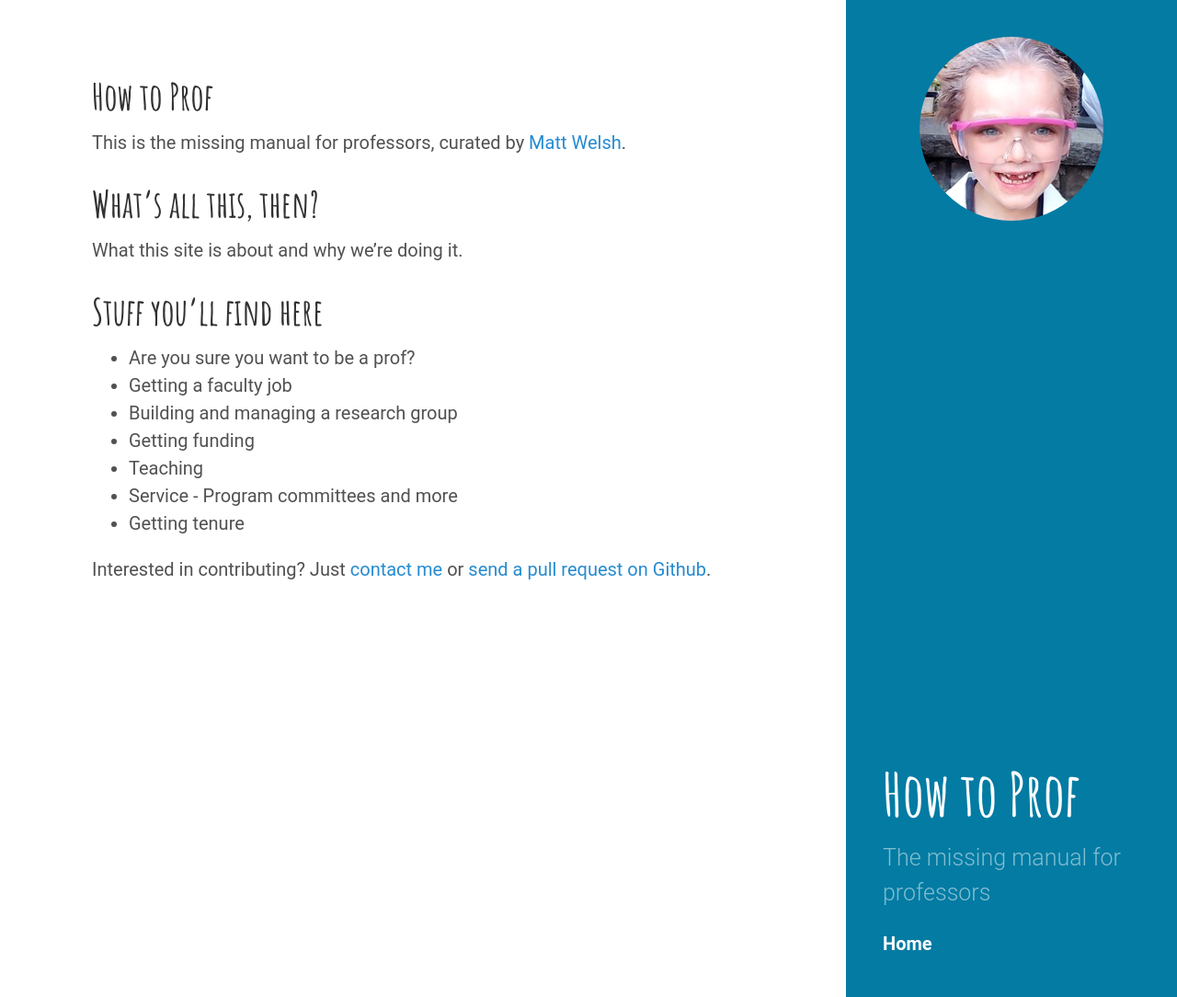
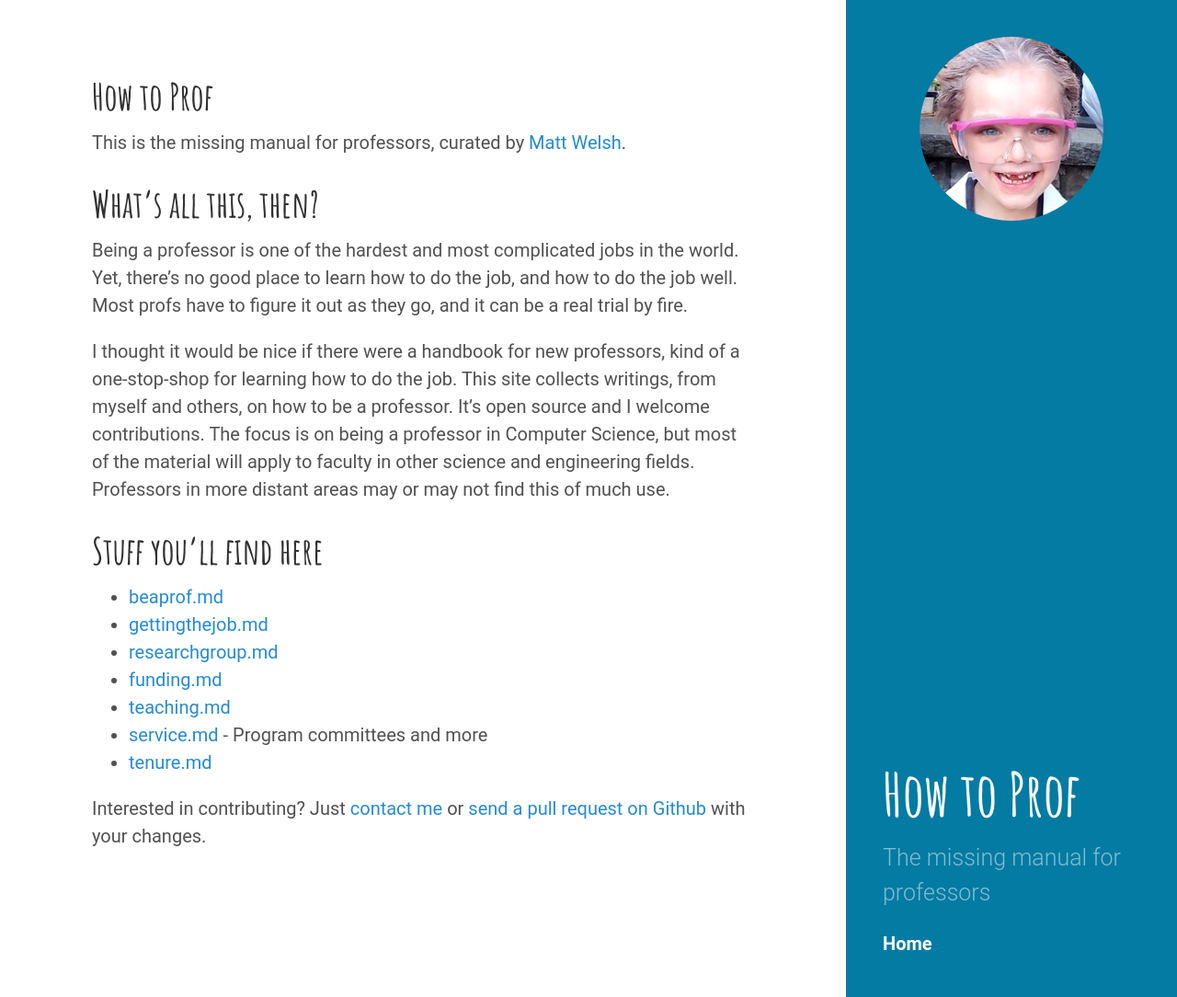
Before and after one commit to mdwelsh/howtoprof, a Jekyll site: the page built from index.md, in a window 1280 px wide and 1084 px high. Shown: the whole window at 92% size. Built offline with Jekyll 4.4.1, drawn with Linux system fonts in a browser that asks for light colours.

Commit message:
Update index.md

```diff
--- a/index.md
+++ b/index.md
@@ -6,16 +6,18 @@ This is the missing manual for professors, curated by [Matt Welsh](http://www.md
 
 # What's all this, then?
 
-What this site is about and why we're doing it.
+Being a professor is one of the hardest and most complicated jobs in the world. Yet, there's no good place to learn how to do the job, and how to do the job well. Most profs have to figure it out as they go, and it can be a real trial by fire.
+
+I thought it would be nice if there were a handbook for new professors, kind of a one-stop-shop for learning how to do the job. This site collects writings, from myself and others, on how to be a professor. It's open source and I welcome contributions. The focus is on being a professor in Computer Science, but most of the material will apply to faculty in other science and engineering fields. Professors in more distant areas may or may not find this of much use.
 
 # Stuff you'll find here
 
-* Are you sure you want to be a prof?
-* Getting a faculty job
-* Building and managing a research group
-* Getting funding
-* Teaching
-* Service - Program committees and more
-* Getting tenure
+* [beaprof.md](Are you sure you want to be a prof?)
+* [gettingthejob.md](Getting a faculty job)
+* [researchgroup.md](Building and managing a research group)
+* [funding.md](Getting funding)
+* [teaching.md](Teaching)
+* [service.md](Service) - Program committees and more
+* [tenure.md](Getting tenure)
 
-Interested in contributing? Just [contact me](http://www.mdw.la) or [send a pull request on Github](http://github.com/mdwelsh/howtoprof).
+Interested in contributing? Just [contact me](http://www.mdw.la) or [send a pull request on Github](http://github.com/mdwelsh/howtoprof) with your changes.
```
